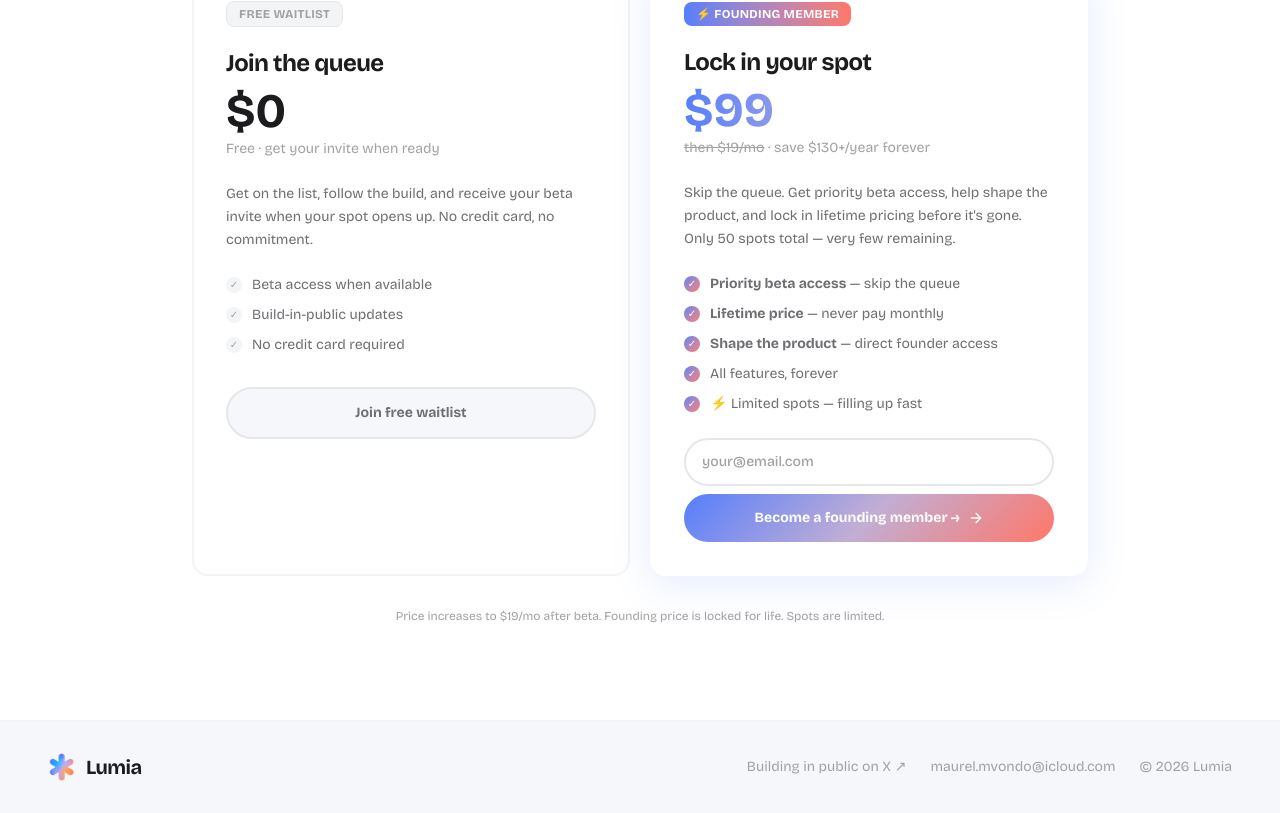
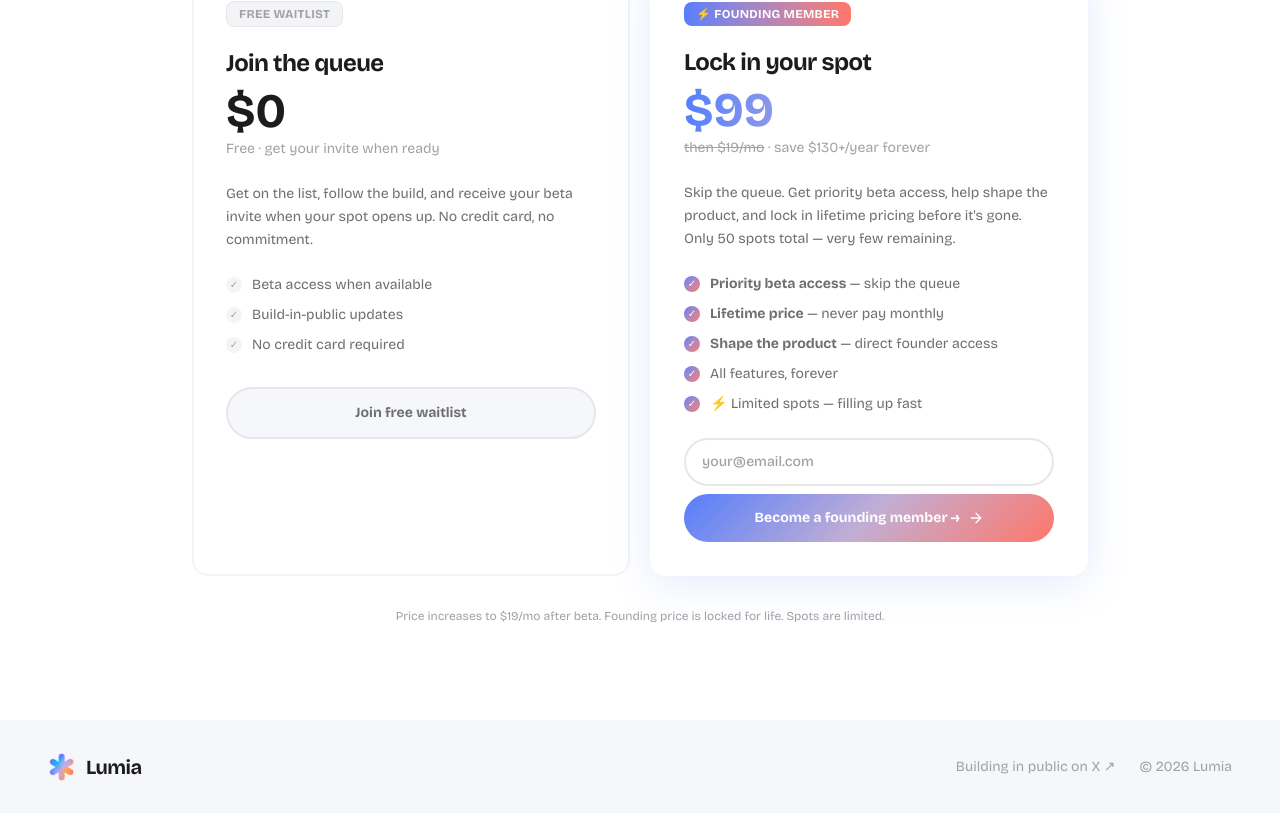
Before and after one commit to maurelmvondo-cloud/lumia-landing, a Next.js app: page / in a window 1280 px wide. Shown: the part 5097-5910 px from the top of the page. Built offline with nearby package versions, Linux system fonts and the light colour scheme; no server answers.

Commit message:
Remove personal email from footer

```diff
--- a/src/app/page.tsx
+++ b/src/app/page.tsx
@@ -449,7 +449,6 @@ export default function Home() {
         </a>
         <div className="flex items-center gap-6 flex-wrap">
           <a href="https://x.com/_r0sly_" target="_blank" rel="noopener noreferrer" className="text-sm text-[#A1A1A6] hover:text-[#1C1C1E] transition-colors no-underline">Building in public on X ↗</a>
-          <a href="mailto:maurel.mvondo@icloud.com" className="text-sm text-[#A1A1A6] hover:text-[#1C1C1E] transition-colors no-underline">maurel.mvondo@icloud.com</a>
           <p className="text-sm text-[#A1A1A6]">© 2026 Lumia</p>
         </div>
       </footer>
```
